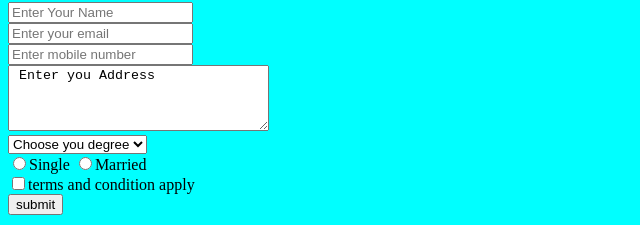
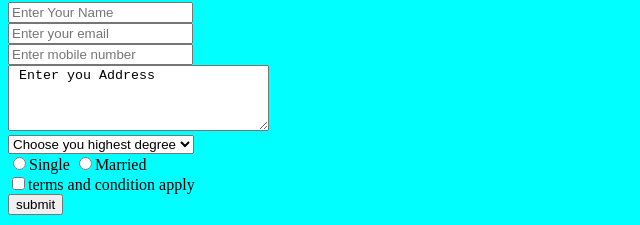
Before and after one commit to hitesh81298/gitfirst, a plain HTML site: page contact us.html in a window 1280 px wide. Shown: the part 78-303 px from the top of the page, without its empty margins (0-640 px from the left). Drawn offline with Linux system fonts and the light colour scheme.

Commit message:
version 1.1

```diff
--- a/contact us.html
+++ b/contact us.html
@@ -30,7 +30,7 @@
                 <Div>
                     <select name="education" id="Education">
 
-                        <option value="none">Choose you degree</option>
+                        <option value="none">Choose you highest degree</option>
                         <option value="12th">12th Standard</option>
                         <option value="bachlore">Bachlore</option>
                         <option value="master">Masters</option>
```
Also changed, not shown: 1 other file.
